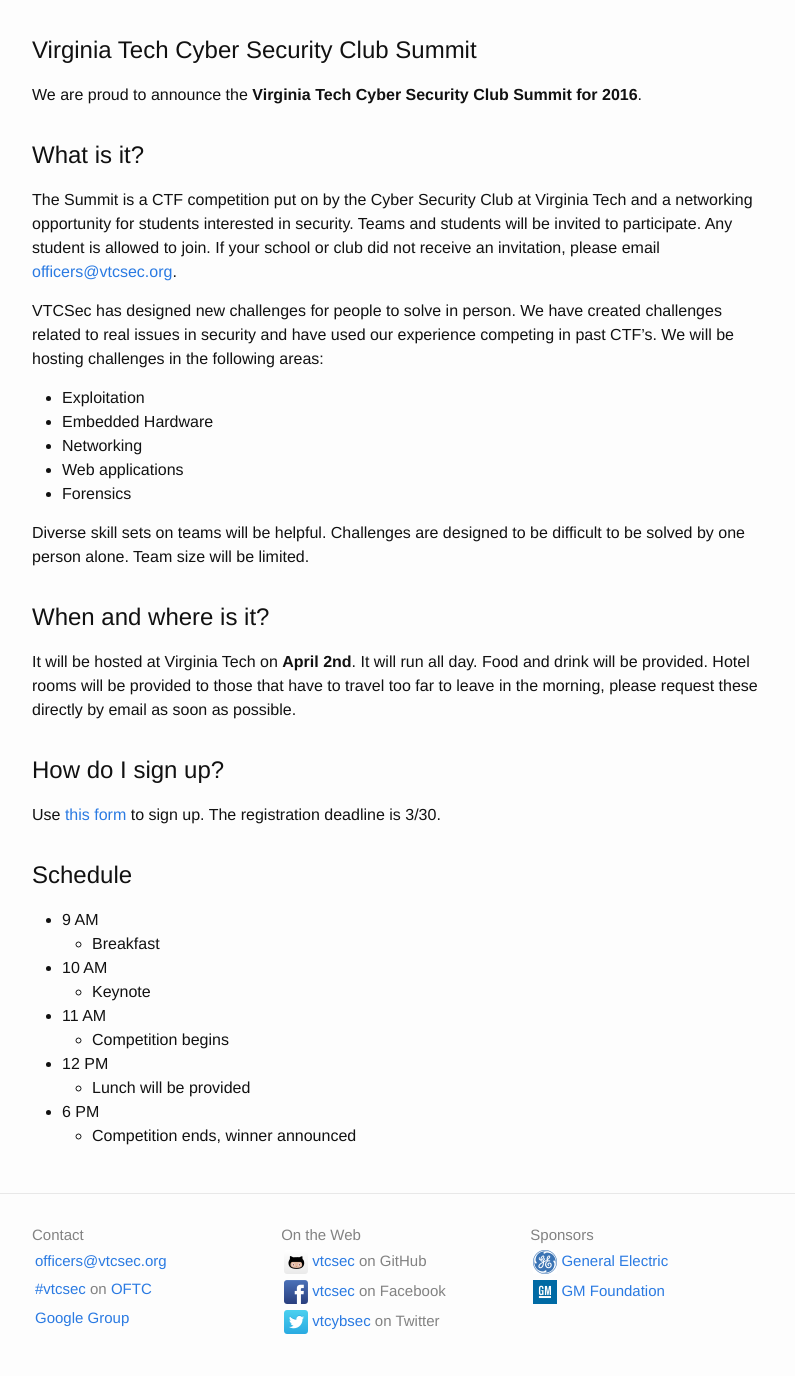
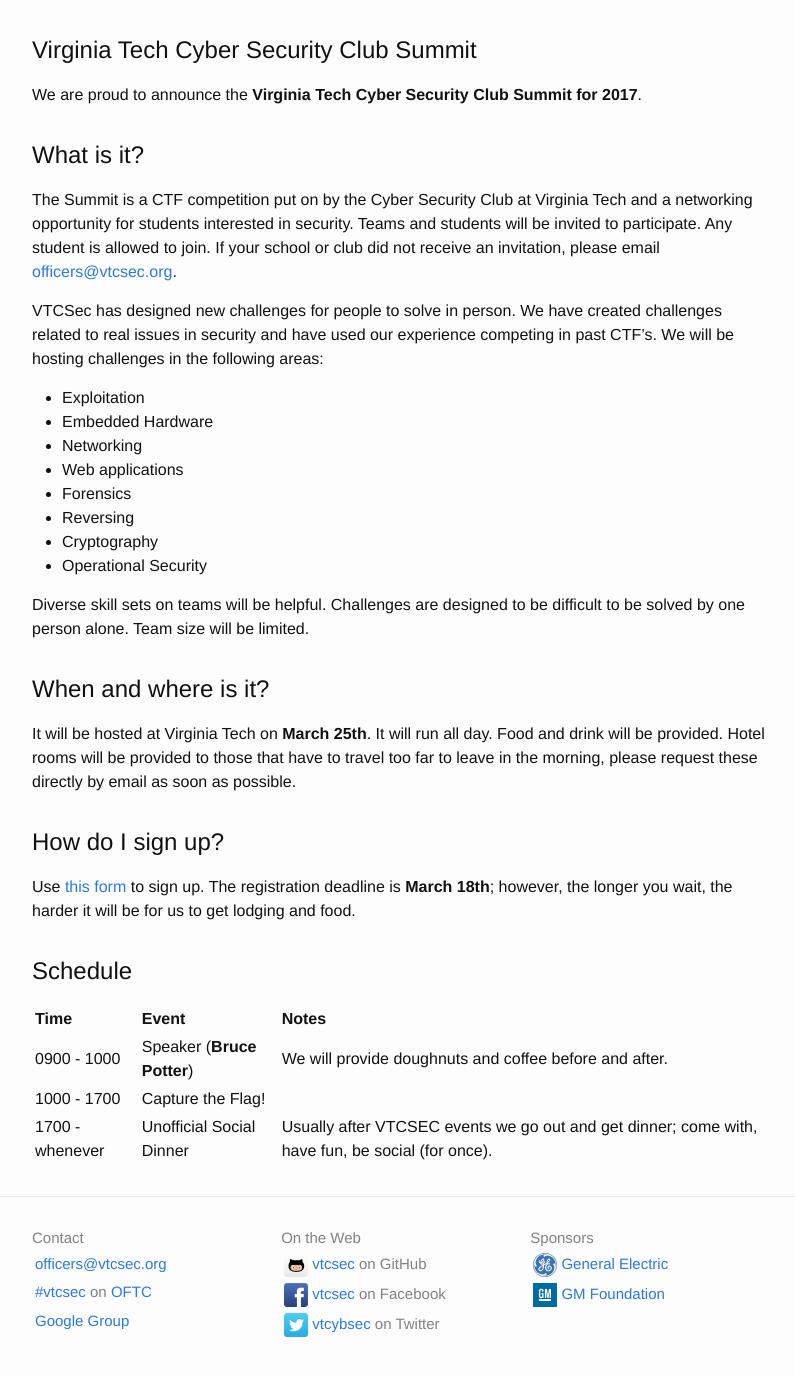
Before and after one commit to VTCSec/vtcsec.org, a Jekyll site: the page built from summit/index.md, in a window 1280 px wide and 1400 px high, scrolled down 277 px. Shown: the top 1376 px of the window, without its empty margins (238-1033 px from the left). Built offline with Jekyll 4.4.1, drawn with Linux system fonts in a browser that asks for light colours; our own code applies the rules of GitHub Pages for plain Markdown files.

Commit message:
Update index.md

```diff
--- a/summit/index.md
+++ b/summit/index.md
@@ -4,7 +4,7 @@
 
 # Virginia Tech Cyber Security Club Summit
 
-We are proud to announce the **Virginia Tech Cyber Security Club Summit for 2016**.
+We are proud to announce the **Virginia Tech Cyber Security Club Summit for 2017**.
 
 # What is it?
 
@@ -21,28 +21,26 @@
 * Networking
 * Web applications
 * Forensics
+* Reversing
+* Cryptography
+* Operational Security
 
 Diverse skill sets on teams will be helpful.  Challenges are designed to be difficult to be solved by one person alone.
 Team size will be limited.
 
 # When and where is it?
 
-It will be hosted at Virginia Tech on **April 2nd**.  It will run all day.  Food and drink will be provided.
+It will be hosted at Virginia Tech on **March 25th**.  It will run all day.  Food and drink will be provided.
 Hotel rooms will be provided to those that have to travel too far to leave in the morning, please request these directly by email as soon as possible.
 
 # How do I sign up?
 
-Use [this form](https://docs.google.com/forms/d/1oYqpYmPcQnqUAs-KEcnq4qeep-48osqUIVRz7x0EPTY/viewform) to sign up.  The registration deadline is 3/30.
+Use [this form](https://goo.gl/forms/s87aDZc7ULibEvJI2) to sign up.  The registration deadline is **March 18th**; however, the longer you wait, the harder it will be for us to get lodging and food.
 
 # Schedule
 
-* 9 AM
-    * Breakfast
-* 10 AM
-    * Keynote
-* 11 AM
-    * Competition begins
-* 12 PM
-    * Lunch will be provided
-* 6 PM
-    * Competition ends, winner announced
+|  Time           |  Event                      |  Notes                                                       |
+|:--------------- |:--------------------------- |:------------------------------------------------------------ |
+| 0900 - 1000     | Speaker (**Bruce Potter**)  | We will provide doughnuts and coffee before and after.       |
+| 1000 - 1700     | Capture the Flag!           |                                                              |
+| 1700 - whenever | Unofficial Social Dinner    | Usually after VTCSEC events we go out and get dinner; come with, have fun, be social (for once). |
```
